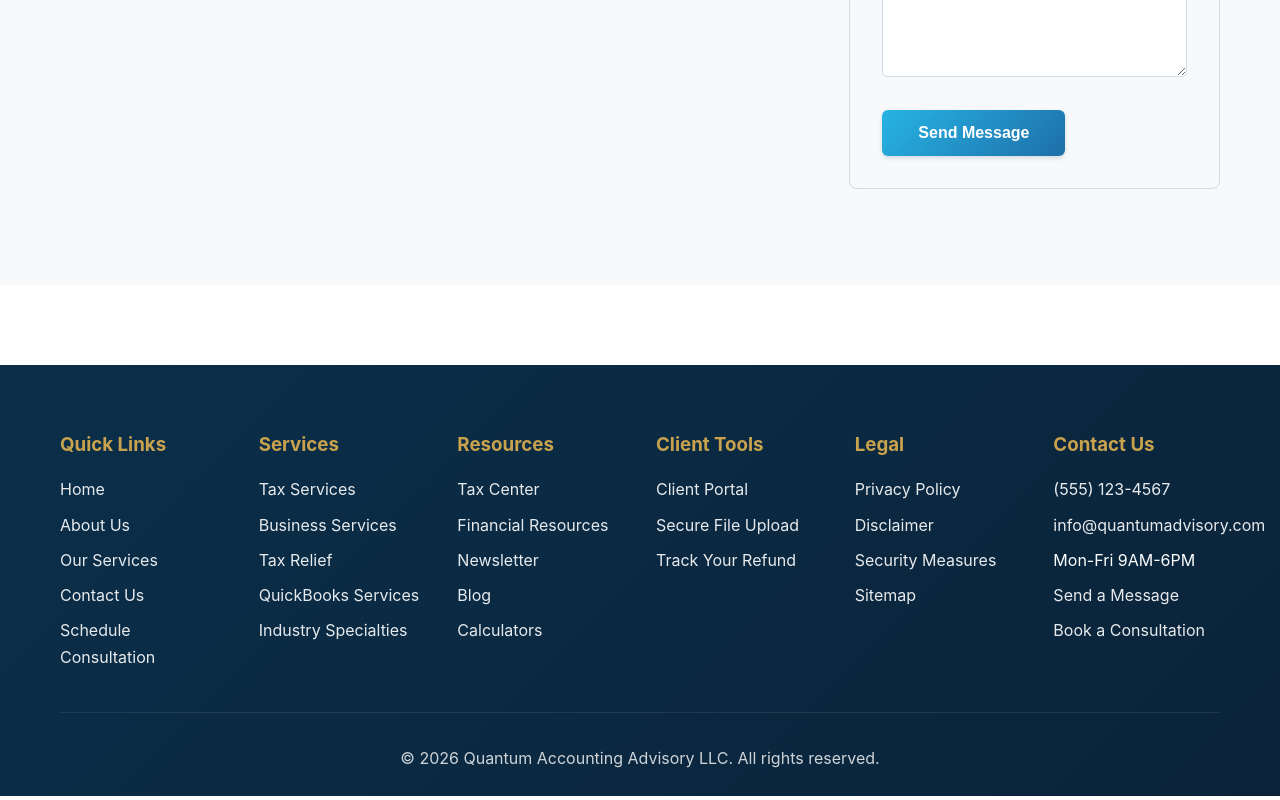
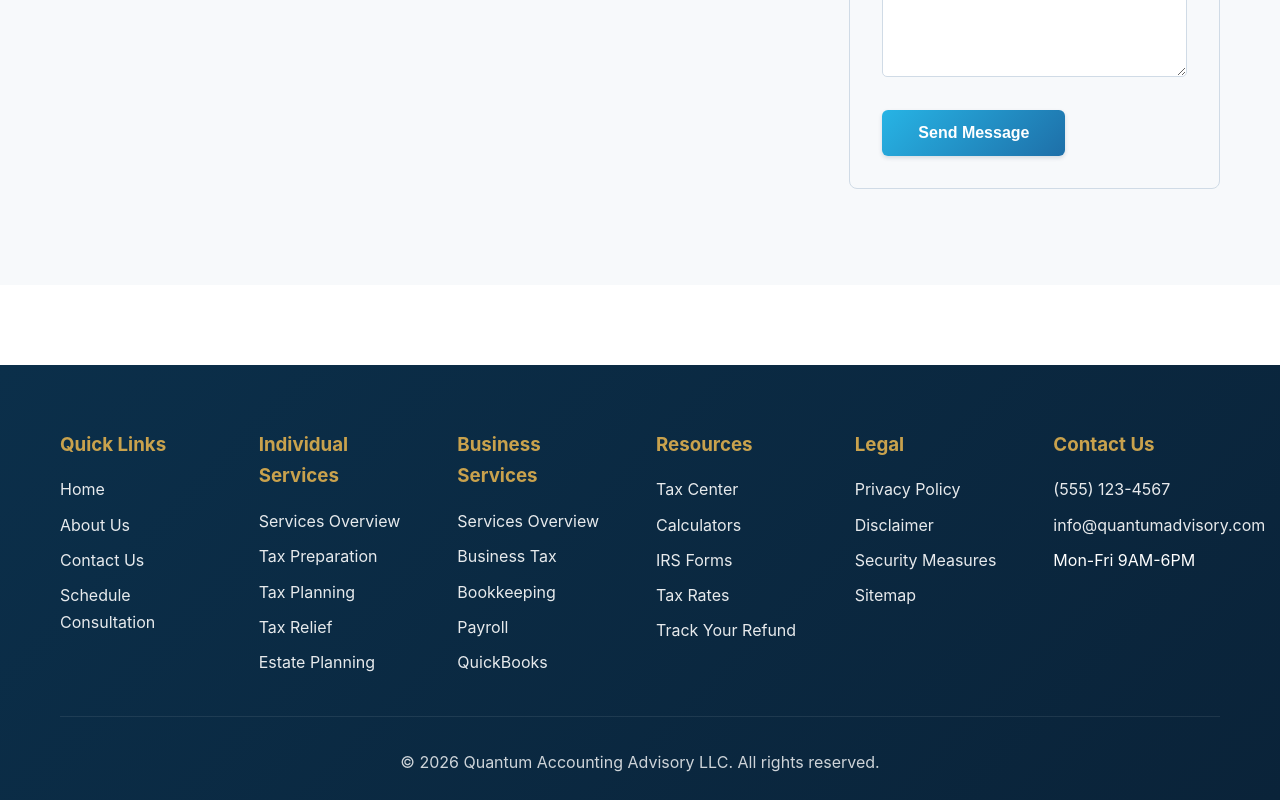
Before and after one commit to BVC2013/quantumAccounting, a React (Vite) app: page / in a window 1280 px wide. Shown: the part 3326-4126 px from the top of the page. Built offline with nearby package versions, Linux system fonts and the light colour scheme.

Commit message:
soe stuff to footer

```diff
--- a/src/components/Footer.jsx
+++ b/src/components/Footer.jsx
@@ -10,36 +10,37 @@ const Footer = () => {
             <ul>
               <li><Link to="/">Home</Link></li>
               <li><Link to="/about">About Us</Link></li>
-              <li><Link to="/services">Our Services</Link></li>
               <li><Link to="/contact">Contact Us</Link></li>
               <li><Link to="/book-meeting">Schedule Consultation</Link></li>
             </ul>
           </div>
           <div className="footer-section">
-            <h3>Services</h3>
+            <h3>Individual Services</h3>
             <ul>
-              <li><Link to="/tax-services">Tax Services</Link></li>
-              <li><Link to="/services-business">Business Services</Link></li>
+              <li><Link to="/services-individuals">Services Overview</Link></li>
+              <li><Link to="/tax-preparation-individual">Tax Preparation</Link></li>
+              <li><Link to="/tax-planning">Tax Planning</Link></li>
               <li><Link to="/tax-relief">Tax Relief</Link></li>
-              <li><Link to="/quickbooks-services">QuickBooks Services</Link></li>
-              <li><Link to="/industries">Industry Specialties</Link></li>
+              <li><Link to="/estate-planning">Estate Planning</Link></li>
+            </ul>
+          </div>
+          <div className="footer-section">
+            <h3>Business Services</h3>
+            <ul>
+              <li><Link to="/services-business">Services Overview</Link></li>
+              <li><Link to="/tax-preparation-business">Business Tax</Link></li>
+              <li><Link to="/bookkeeping">Bookkeeping</Link></li>
+              <li><Link to="/payroll">Payroll</Link></li>
+              <li><Link to="/quickbooks-services">QuickBooks</Link></li>
             </ul>
           </div>
           <div className="footer-section">
             <h3>Resources</h3>
             <ul>
               <li><Link to="/tax-center">Tax Center</Link></li>
-              <li><Link to="/resources">Financial Resources</Link></li>
-              <li><Link to="/newsletter">Newsletter</Link></li>
-              <li><Link to="/blog">Blog</Link></li>
               <li><Link to="/financial-calculators">Calculators</Link></li>
-            </ul>
-          </div>
-          <div className="footer-section">
-            <h3>Client Tools</h3>
-            <ul>
-              <li><Link to="/client-portal">Client Portal</Link></li>
-              <li><Link to="/secure-upload">Secure File Upload</Link></li>
+              <li><Link to="/irs-forms">IRS Forms</Link></li>
+              <li><Link to="/tax-rates">Tax Rates</Link></li>
               <li><Link to="/refund-tracking">Track Your Refund</Link></li>
             </ul>
           </div>
@@ -58,8 +59,6 @@ const Footer = () => {
               <li><a href="tel:+15551234567">(555) 123-4567</a></li>
               <li><a href="mailto:info@quantumadvisory.com">info@quantumadvisory.com</a></li>
               <li>Mon-Fri 9AM-6PM</li>
-              <li><Link to="/contact">Send a Message</Link></li>
-              <li><Link to="/book-meeting">Book a Consultation</Link></li>
             </ul>
           </div>
         </div>
```
